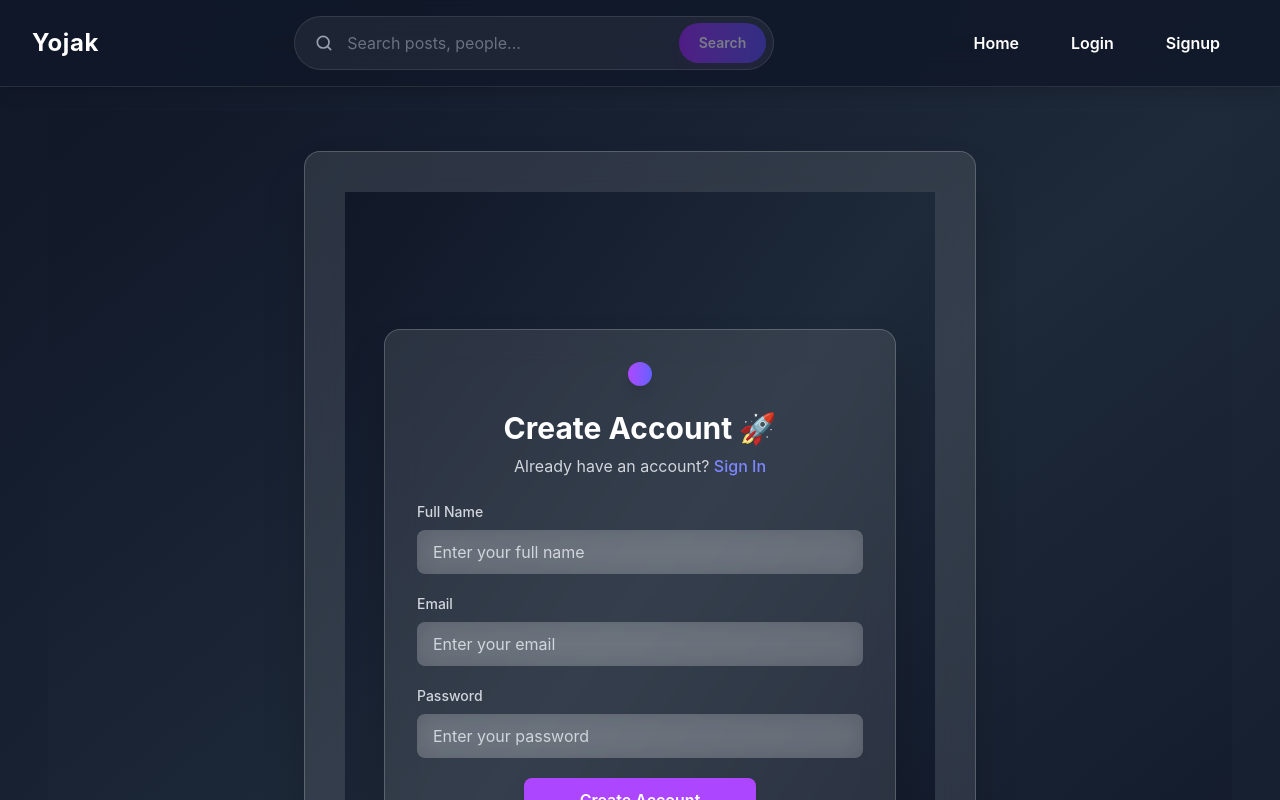
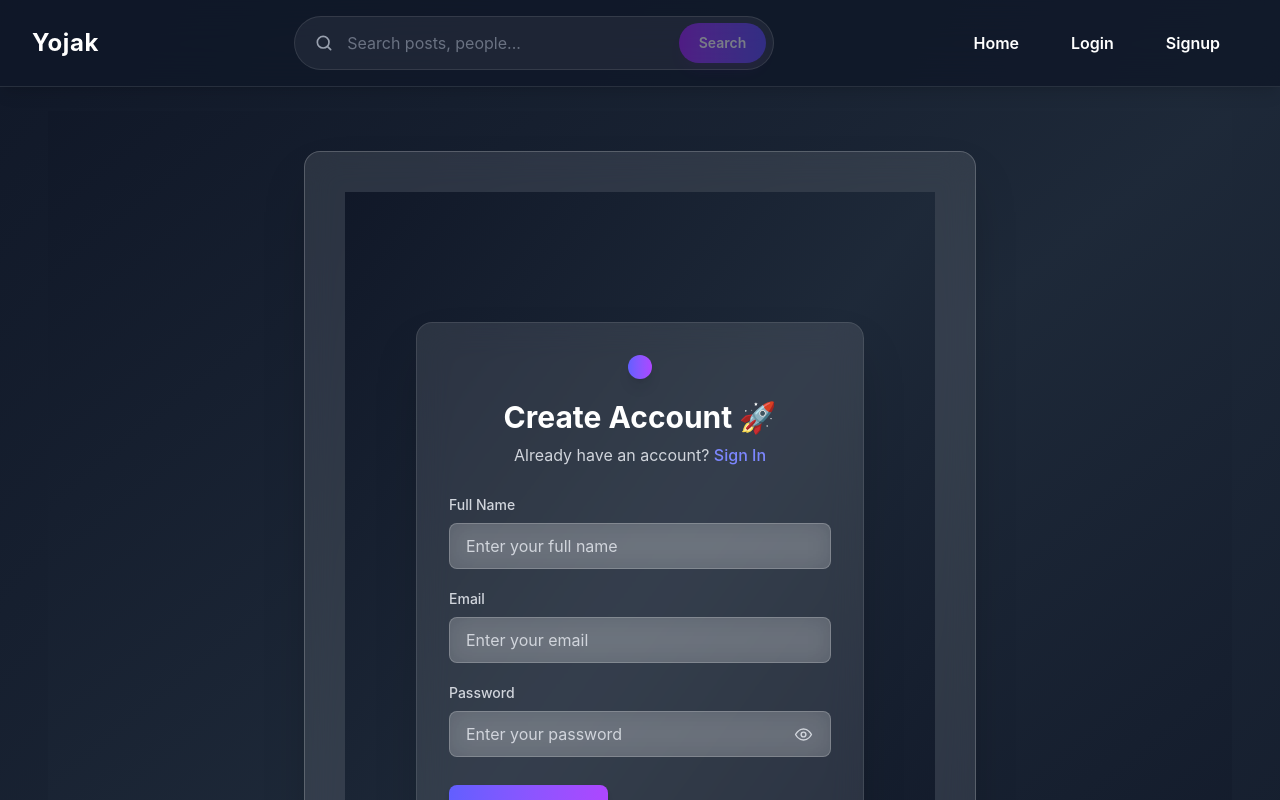
Before and after one commit to aherpankaj01/Yojak_frontEnd, a React (Vite) app: page /signup in a window 1280 px wide. Shown: the top 800 px of the page. Built offline with nearby package versions, Linux system fonts and the light colour scheme; no server answers.

Commit message:
update the password seen

```diff
--- a/src/Component/Input.jsx
+++ b/src/Component/Input.jsx
@@ -1,13 +1,18 @@
-import React, { useId } from "react";
+
+import React, { useId, useState } from "react";
 
 const Input = React.forwardRef(function Input(
     { label, type = "text", className = "", error, ...props },
-  ref,
+    ref
 ) {
     const id = useId();
+    const [showPassword, setShowPassword] = useState(false);
+
+    const isPassword = type === "password";
+    const inputType = isPassword && showPassword ? "text" : type;
 
     return (
-    <div className="w-full flex flex-col gap-1 sm:gap-2">
+        <div className="w-full flex flex-col gap-1.5 sm:gap-2">
             {label && (
                 <label
                     htmlFor={id}
@@ -17,16 +22,18 @@ const Input = React.forwardRef(function Input(
                 </label>
             )}
 
+            <div className="relative w-full">
                 <input
                     id={id}
-        type={type}
+                    type={inputType}
                     ref={ref}
                     {...props}
                     className={`
             w-full
-          px-3 sm:px-4 py-2 sm:py-2.5
+            px-3 sm:px-4 py-2.5
+            ${isPassword ? "pr-12" : ""}
             text-sm sm:text-base
-          rounded-md sm:rounded-lg
+            rounded-lg
             bg-white/20 text-white
             placeholder-gray-300
             border border-white/20
@@ -43,8 +50,71 @@ const Input = React.forwardRef(function Input(
           `}
                 />
 
+                {isPassword && (
+                    <button
+                        type="button"
+                        onClick={() => setShowPassword((prev) => !prev)}
+                        onMouseDown={(e) => e.preventDefault()}
+                        onKeyDown={(e) => {
+                            if (e.key === "Enter" || e.key === " ") {
+                                e.preventDefault();
+                                setShowPassword((prev) => !prev);
+                            }
+                        }}
+                        aria-label={showPassword ? "Hide password" : "Show password"}
+                        aria-pressed={showPassword}
+                        className="
+              absolute right-3 top-1/2 -translate-y-1/2
+              flex items-center justify-center
+              w-8 h-8 rounded-full
+              text-gray-300
+              hover:text-white
+              hover:bg-white/10
+              focus:outline-none focus:ring-2 focus:ring-indigo-400
+              transition-all duration-200
+            "
+                    >
+                        {showPassword ? (
+                            <svg
+                                xmlns="http://www.w3.org/2000/svg"
+                                width="19"
+                                height="19"
+                                viewBox="0 0 24 24"
+                                fill="none"
+                                stroke="currentColor"
+                                strokeWidth="1.8"
+                                strokeLinecap="round"
+                                strokeLinejoin="round"
+                            >
+                                <path d="M3 3l18 18" />
+                                <path d="M10.6 10.6a2 2 0 0 0 2.8 2.8" />
+                                <path d="M9.9 5.2A10.8 10.8 0 0 1 12 5c5 0 8.3 4.5 9 7-.3 1.2-1.1 2.5-2.2 3.6" />
+                                <path d="M6.2 6.2C4.1 7.5 2.6 9.7 2 12c.7 2.5 4 7 10 7 1 0 2-.2 2.9-.5" />
+                            </svg>
+                        ) : (
+                            <svg
+                                xmlns="http://www.w3.org/2000/svg"
+                                width="19"
+                                height="19"
+                                viewBox="0 0 24 24"
+                                fill="none"
+                                stroke="currentColor"
+                                strokeWidth="1.8"
+                                strokeLinecap="round"
+                                strokeLinejoin="round"
+                            >
+                                <path d="M2 12s3.6-7 10-7 10 7 10 7-3.6 7-10 7S2 12 2 12Z" />
+                                <circle cx="12" cy="12" r="3" />
+                            </svg>
+                        )}
+                    </button>
+                )}
+            </div>
+
             {error && (
-        <span className="text-xs sm:text-sm text-red-400 mt-1">{error}</span>
+                <span className="text-xs sm:text-sm text-red-400 mt-1">
+          {error}
+        </span>
             )}
         </div>
     );
--- a/src/Component/Signup.jsx
+++ b/src/Component/Signup.jsx
@@ -1,23 +1,26 @@
+
 import { useState } from "react";
 import authService from "../services/authService";
 import { Link, useNavigate } from "react-router-dom";
-import { login } from "../store/authSlice";
 import Button from "./Button";
 import Input from "./Input";
 import Logo from "./Logo";
-import { useDispatch } from "react-redux";
 import { useForm } from "react-hook-form";
 
 function Signup() {
   const navigate = useNavigate();
   const [error, setError] = useState("");
-  const dispatch = useDispatch();
+  const [loading, setLoading] = useState(false);
+
   const { register, handleSubmit } = useForm();
 
   const create = async (data) => {
     setError("");
+    setLoading(true);
+
     try {
       const res = await authService.createAccount(data);
+
       navigate("/verify-email", {
         state: {
           email: res.email,
@@ -27,46 +30,47 @@ function Signup() {
       });
     } catch (error) {
       setError(error?.response?.data?.message || error.message);
+    } finally {
+      setLoading(false);
     }
   };
 
   return (
-    <div className="min-h-screen flex items-center justify-center bg-gradient-to-br from-gray-900 via-gray-800 to-gray-900 px-3 sm:px-4 md:px-6">
-      <div className="w-full max-w-sm sm:max-w-md md:max-w-lg backdrop-blur-lg bg-white/10 border border-white/20 shadow-2xl rounded-xl sm:rounded-2xl p-5 sm:p-6 md:p-8">
-        <div className="flex justify-center mb-4 sm:mb-6">
-          <div className="p-2 sm:p-3 bg-gradient-to-r from-purple-500 to-indigo-500 rounded-full shadow-lg">
-            <Logo width="50px" className="sm:w-[60px]" />
-          </div>
+      <div className="min-h-screen flex items-center justify-center bg-gradient-to-br from-gray-900 via-gray-800 to-gray-900 px-4 py-10">
+        <div className="w-full max-w-md">
+          <div className="backdrop-blur-lg bg-white/10 border border-white/10 shadow-2xl rounded-2xl p-6 sm:p-8">
+
+            <div className="flex flex-col items-center mb-7">
+              <div className="p-3 bg-gradient-to-r from-indigo-500 to-purple-500 rounded-full shadow-lg flex items-center justify-center mb-5">
+                <Logo width="55px" />
               </div>
 
-        <h2 className="text-xl sm:text-2xl md:text-3xl font-bold text-center text-white mb-2">
+              <h2 className="text-2xl sm:text-3xl font-bold text-center text-white mb-2">
                 Create Account 🚀
               </h2>
 
-        <p className="text-center text-sm sm:text-base text-gray-300 mb-5 sm:mb-6">
+              <p className="text-center text-gray-300">
                 Already have an account?{" "}
                 <Link
                     to="/login"
-            className="text-indigo-400 hover:text-indigo-300 font-medium transition"
+                    className="text-indigo-400 hover:text-indigo-300 font-medium transition-colors"
                 >
                   Sign In
                 </Link>
               </p>
+            </div>
 
             {error && (
-          <p className="text-red-400 text-center text-sm sm:text-base mb-4 bg-red-500/10 py-2 rounded-lg">
+                <p className="text-red-400 text-center mb-5 bg-red-500/10 border border-red-500/20 py-3 px-4 rounded-lg text-sm">
                   {error}
                 </p>
             )}
 
-        <form
-          onSubmit={handleSubmit(create)}
-          className="space-y-4 sm:space-y-5"
-        >
+            <form onSubmit={handleSubmit(create)} className="space-y-5">
+
               <Input
                   label="Full Name"
                   placeholder="Enter your full name"
-            className="bg-white/20 text-white border-none placeholder-gray-300 focus:ring-2 focus:ring-purple-500 text-sm sm:text-base"
                   {...register("name", { required: true })}
               />
 
@@ -74,11 +78,10 @@ function Signup() {
                   label="Email"
                   placeholder="Enter your email"
                   type="email"
-            className="bg-white/20 text-white border-none placeholder-gray-300 focus:ring-2 focus:ring-purple-500 text-sm sm:text-base"
                   {...register("email", {
                     required: true,
                     validate: {
-                matchPatern: (value) =>
+                      matchPattern: (value) =>
                           /^\w+([.-]?\w+)*@\w+([.-]?\w+)*(\.\w{2,3})+$/.test(value) ||
                           "Invalid email address",
                     },
@@ -89,19 +92,27 @@ function Signup() {
                   label="Password"
                   type="password"
                   placeholder="Enter your password"
-            className="bg-white/20 text-white border-none placeholder-gray-300 focus:ring-2 focus:ring-purple-500 text-sm sm:text-base"
-            {...register("password", { required: true })}
+                  {...register("password", {
+                    required: true,
+                    minLength: {
+                      value: 8,
+                      message: "Password must be at least 8 characters",
+                    },
+                  })}
               />
 
-          <div className="flex justify-center">
+              <div className="pt-2">
                 <Button
                     type="submit"
-              className="px-10 sm:px-14 bg-gradient-to-r from-purple-500 to-indigo-500 text-white font-semibold py-2 sm:py-2.5 rounded-lg shadow-lg transition-all duration-300 hover:scale-105 hover:shadow-xl text-sm sm:text-base"
+                    disabled={loading}
+                    className="w-full"
                 >
-              Create Account
+                  {loading ? "Creating Account..." : "Create Account"}
                 </Button>
               </div>
+
             </form>
+          </div>
         </div>
       </div>
   );
```
Also changed, not shown: src/Component/pages/ResetPassword.jsx (+66 -26 lines). Lines whose indentation alone changed are shown as unchanged.
